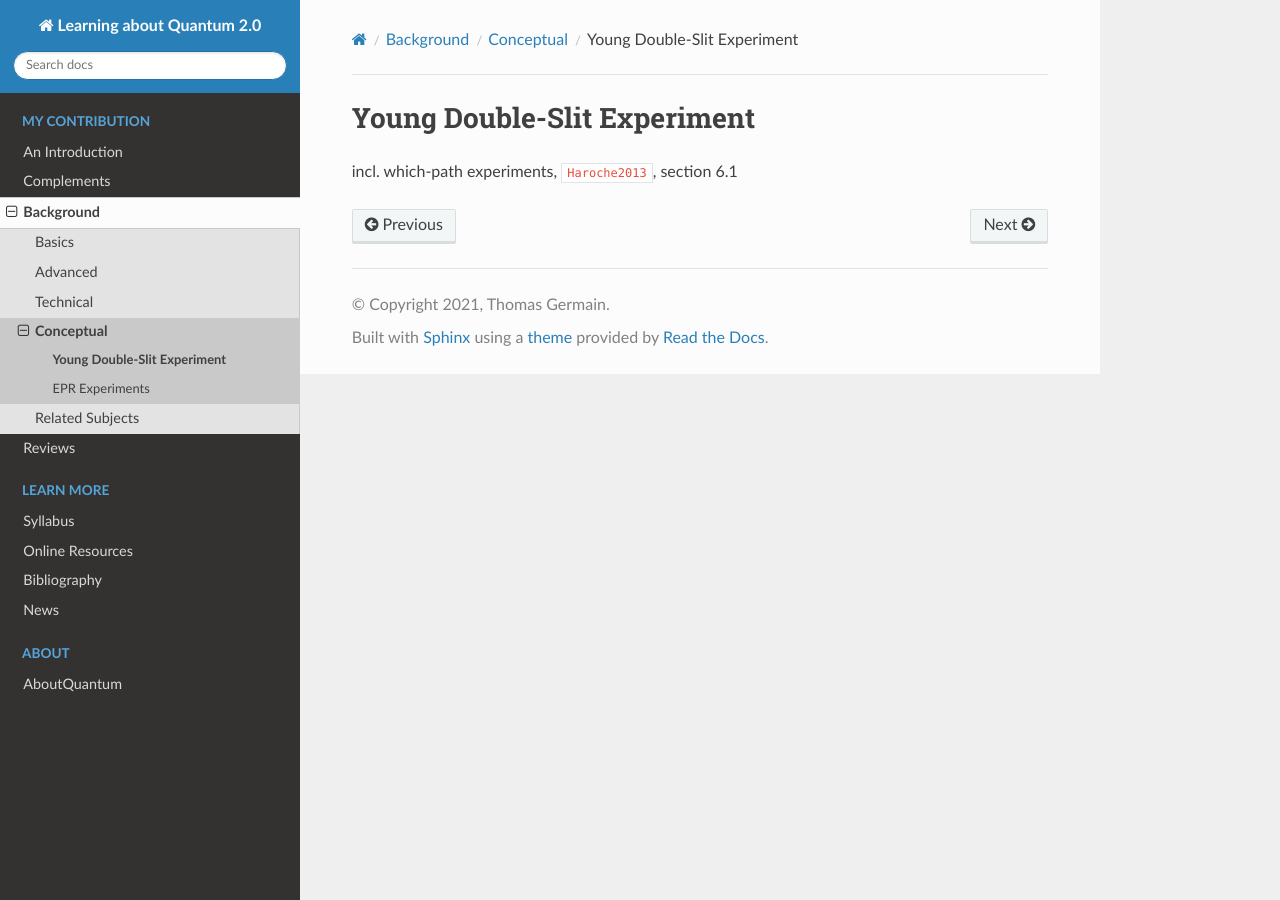
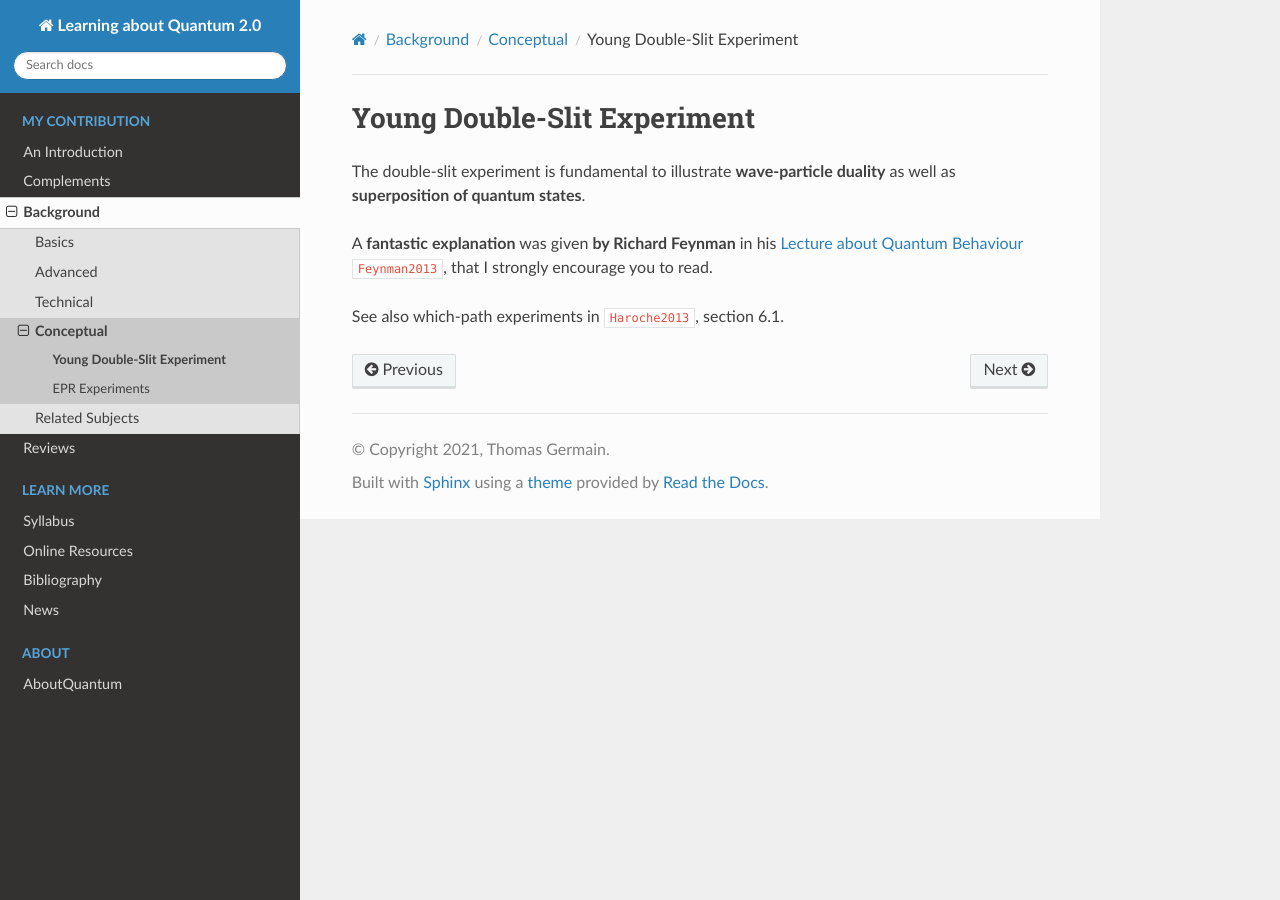
Before and after one commit to tomlqc/about-quantum, a Sphinx documentation site: the page built from source/stories/background/young_slit.rst, in a window 1280 px wide. Built offline with Sphinx 7.4.7 and the Read the Docs theme 2.0.0, drawn with Linux system fonts in a browser that asks for light colours; cross-references to code outside the pages are shown as plain code.

Commit message:
young_slit: cite Feynman

```diff
--- a/source/biblio/textbooks.bib
+++ b/source/biblio/textbooks.bib
@@ -15,6 +15,14 @@
 	ISBN = {978-0-262-03384-8},
 	PUBLISHER = {MIT Press},
 	ADDRESS = {Cambridge},
+}
+@BOOK{Feynman2013,
+	AUTHOR = {Feynman, Richard P. AND Leighton, Robert B. AND Sands, Matthew},
+	YEAR = {2013},
+	TITLE = {The {F}eynman {L}ectures on {P}hysics: {Q}uantum {M}echanics},
+	EDITION = {The {N}ew {M}illennium {E}dition},
+	PUBLISHER = {California Institute of Technology, Michael A. Gottlieb, and Rudolf Pfeiffer},
+    URL = {https://www.feynmanlectures.caltech.edu}
 }
 @BOOK{Hamermesh2012,
 	TITLE = {Group Theory and Its Application to Physical Problems - },
--- a/source/stories/background/young_slit.rst
+++ b/source/stories/background/young_slit.rst
@@ -2,4 +2,11 @@
 Young Double-Slit Experiment
 ============================
 
-incl. which-path experiments, :cite:`Haroche2013`, section 6.1
+The double-slit experiment is fundamental to illustrate **wave-particle duality**
+as well as **superposition of quantum states**.
+
+A **fantastic explanation** was given **by Richard Feynman** in his
+`Lecture about Quantum Behaviour <https://www.feynmanlectures.caltech.edu/III_01.html>`_ :cite:`Feynman2013`,
+that I strongly encourage you to read.
+
+See also which-path experiments in :cite:`Haroche2013`, section 6.1.
```
